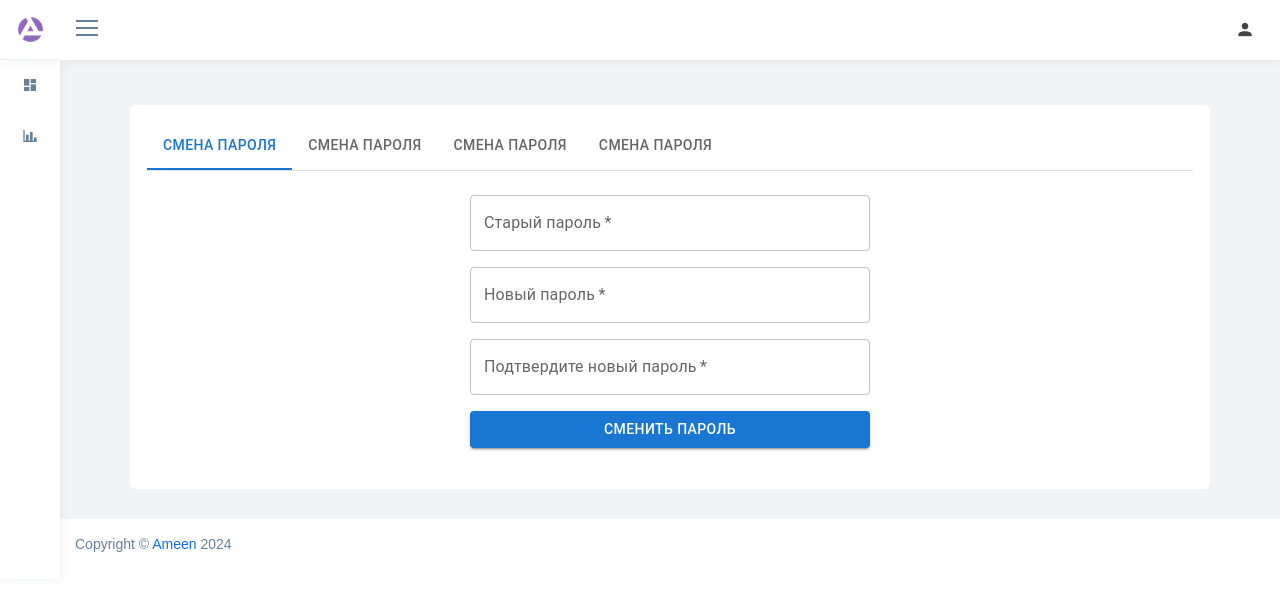
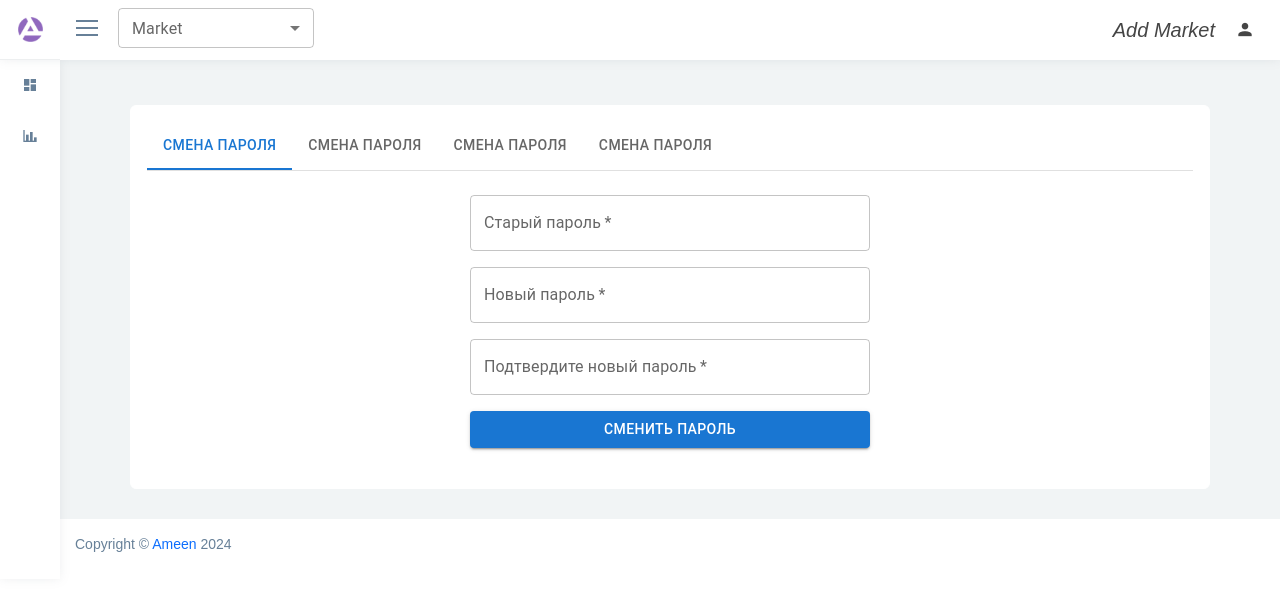
Before and after one commit to yan428v/market--dashboard, a React (Vite) app: page /settings in a window 1280 px wide. Shown: the top 590 px of the page. Built offline with nearby package versions, Linux system fonts and the light colour scheme; no server answers; sample sign-in values are in the browser's storage.

Commit message:
add MarketModal and MarketSelect component to header

```diff
--- /dev/null
+++ b/src/components/widgets/AddMarketModal.tsx
@@ -0,0 +1,71 @@
+import React from 'react';
+import Box from '@mui/material/Box';
+import Typography from '@mui/material/Typography';
+import Modal from '@mui/material/Modal';
+import TextField from '@mui/material/TextField';
+import Button from '@mui/material/Button';
+
+interface BasicModalProps {
+    open: boolean;
+    handleClose: () => void;
+}
+
+const style = {
+    position: 'absolute',
+    top: '50%',
+    left: '50%',
+    transform: 'translate(-50%, -50%)',
+    width: 400,
+    bgcolor: 'background.paper',
+    boxShadow: 24,
+    p: 4,
+};
+
+const AddMarketModal: React.FC<BasicModalProps> = ({ open, handleClose }) => {
+    const handleAddMarket = () => {
+
+        console.log('Маркет добавлен');
+        handleClose();
+    };
+
+    return (
+        <Modal
+            open={open}
+            onClose={handleClose}
+            aria-labelledby="modal-title"
+            aria-describedby="modal-description"
+            style={{ zIndex: 99999999 }}
+        >
+            <Box sx={style}>
+                <Typography id="modal-title" variant="h6" component="h2">
+                    Добавить маркет
+                </Typography>
+                <Box component="form" sx={{ mt: 2 }}>
+                    <TextField
+                        fullWidth
+                        label="Название маркета"
+                        variant="outlined"
+                        margin="normal"
+                    />
+                    <TextField
+                        fullWidth
+                        label="Токен"
+                        variant="outlined"
+                        margin="normal"
+                    />
+                    <Button
+                        variant="contained"
+                        color="primary"
+                        fullWidth
+                        sx={{ mt: 2 }}
+                        onClick={handleAddMarket}
+                    >
+                        Добавить
+                    </Button>
+                </Box>
+            </Box>
+        </Modal>
+    );
+};
+
+export default AddMarketModal;
--- a/src/components/widgets/Header.tsx
+++ b/src/components/widgets/Header.tsx
@@ -1,16 +1,16 @@
-import {FC, useEffect, useRef, useState} from 'react';
-import {Link} from 'react-router-dom';
-import {authStore} from '../../store/AuthStore.ts';
+import { FC, useEffect, useRef, useState } from 'react';
+import { Link } from 'react-router-dom';
+import { authStore } from '../../store/AuthStore.ts';
 import { useNavigate } from 'react-router-dom';
-// import {appStore} from "../../store/AppStore.tsx";
+import AddMarketModal from './AddMarketModal.tsx';
+import MarketSelect from './MarketSelect.tsx';
 
 interface HeaderProps {
     toggleSidebar: () => void;
 }
 
-const Header: FC<HeaderProps> = ({ toggleSidebar } ) => {
+const Header: FC<HeaderProps> = ({ toggleSidebar }) => {
     const navigate = useNavigate();
-
     const [activeIcon, setActiveIcon] = useState<string | null>(null);
     const [, setMenus] = useState({
         search: false,
@@ -19,10 +19,10 @@ const Header: FC<HeaderProps> = ({ toggleSidebar } ) => {
         progress: false,
         profile: false,
     });
+    const menuRef = useRef<HTMLDivElement | null>(null);
+    const [open, setOpen] = useState(false);
 
-    const menuRef = useRef<HTMLDivElement | null>(null);
-
-    const handleIconClick = (icon:string | null) => {
+    const handleIconClick = (icon: string | null) => {
         setActiveIcon(icon);
         setMenus({
             search: icon === 'search',
@@ -52,7 +52,10 @@ const Header: FC<HeaderProps> = ({ toggleSidebar } ) => {
         navigate('/signin');
     };
 
-    const userEmail  = localStorage.getItem('email');
+    const handleOpen = () => setOpen(true);
+    const handleClose = () => setOpen(false);
+
+    const userEmail = localStorage.getItem('email');
 
     useEffect(() => {
         document.addEventListener('click', handleClickOutside, true);
@@ -62,7 +65,7 @@ const Header: FC<HeaderProps> = ({ toggleSidebar } ) => {
     }, []);
 
     return (
-        <div className="header" >
+        <div className="header">
             <div className="nav-header">
                 <div className="brand-logo">
                     <Link to="/">
@@ -83,8 +86,24 @@ const Header: FC<HeaderProps> = ({ toggleSidebar } ) => {
                 </div>
             </div>
             <div className="header-content">
+                <div className="header-left">
+                    <ul>
+                        <li>
+                            <MarketSelect/>
+                        </li>
+                    </ul>
+                </div>
+
+
+
+
                 <div className="header-right" ref={menuRef}>
                     <ul>
+                        <li className="icons" onClick={handleOpen}>
+                            <a href="#">
+                                <i className="f-s-20" aria-hidden="true">Add Market</i>
+                            </a>
+                        </li>
                         <li className={`icons ${activeIcon === 'profile' ? 'active' : ''}`}
                             onClick={() => handleIconClick('profile')}>
                             <a href="#">
@@ -118,6 +137,7 @@ const Header: FC<HeaderProps> = ({ toggleSidebar } ) => {
                     </ul>
                 </div>
             </div>
+            <AddMarketModal open={open} handleClose={handleClose}/>
         </div>
     );
 };
--- /dev/null
+++ b/src/components/widgets/MarketSelect.tsx
@@ -0,0 +1,31 @@
+import * as React from 'react';
+import InputLabel from '@mui/material/InputLabel';
+import MenuItem from '@mui/material/MenuItem';
+import FormControl from '@mui/material/FormControl';
+import Select, { SelectChangeEvent } from '@mui/material/Select';
+
+const MarketSelect = () => {
+    const [age, setAge] = React.useState('');
+
+    const handleChange = (event: SelectChangeEvent) => {
+        setAge(event.target.value as string);
+    };
+
+    return (
+        <FormControl sx={{ m: 1, minWidth: 180}} fullWidth size="small">
+            <InputLabel id="demo-simple-select-label">Market</InputLabel>
+            <Select
+                labelId="demo-simple-select-label"
+                id="demo-simple-select"
+                value={age}
+                label="Market"
+                onChange={handleChange}
+            >
+                <MenuItem value={10}>Ten</MenuItem>
+                <MenuItem value={20}>Twenty</MenuItem>
+                <MenuItem value={30}>Thirty</MenuItem>
+            </Select>
+        </FormControl>
+    );
+};
+export default MarketSelect;
--- a/src/style.css
+++ b/src/style.css
@@ -199,7 +199,7 @@ h6 {
 .header {
   width: 100%;
   height: 60px;
-  z-index: 99999999;
+  z-index: 99999998;
   position: relative;
   padding: 0 15px;
 }
@@ -255,6 +255,12 @@ h6 {
 }
 .footer .copyright p {
   margin: 0;
+}
+
+.header-left {
+  float: left;
+  margin-left: 35px;
+  line-height: 60px;
 }
 
 .header-left .icons {
```
